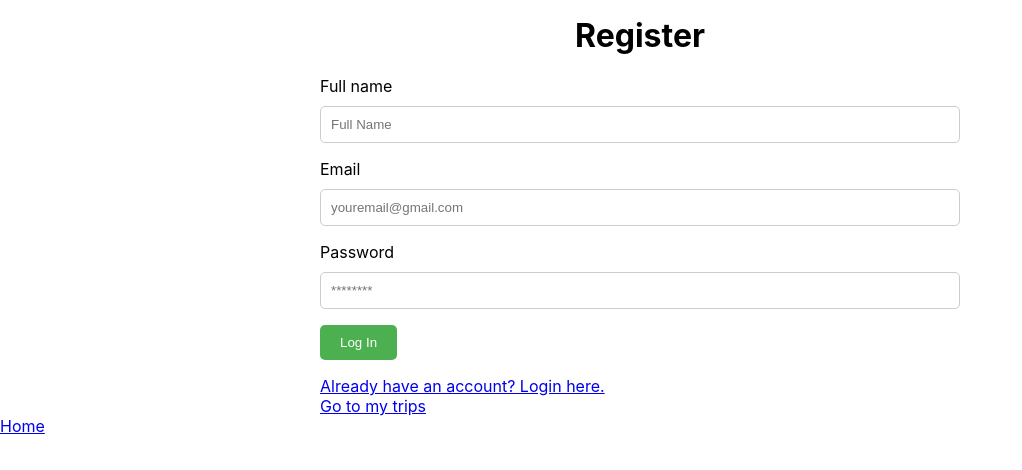
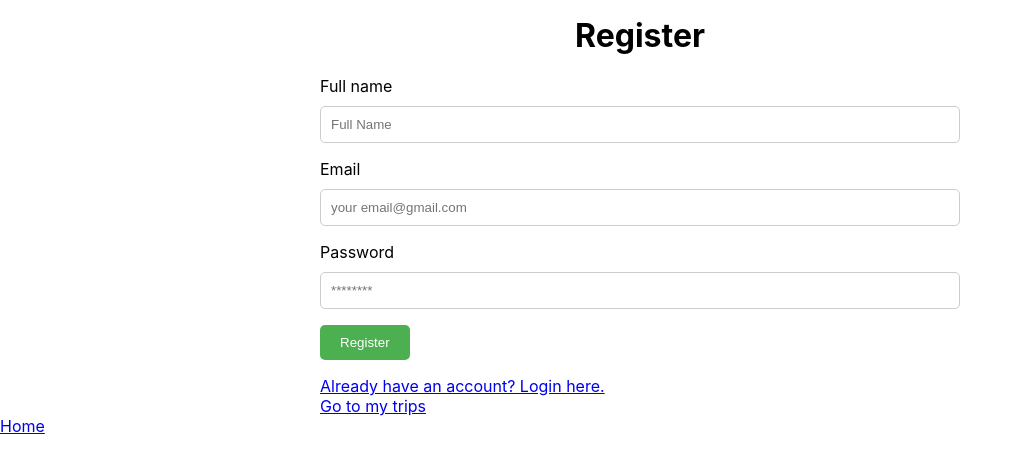
Before and after one commit to SidP18/Travel-Itinerary-App, a React (Create React App) app in the folder frontend/: page /register in a window 1280 px wide. Shown: the top 470 px of the page, without its empty margins (0-1022 px from the left). Built offline with nearby package versions, Linux system fonts and the light colour scheme.

Commit message:
Small naming changes

```diff
--- a/frontend/src/components/Login.js
+++ b/frontend/src/components/Login.js
@@ -16,7 +16,7 @@ export const Login = (props) => {
             <h1 className="login-form-title">Login</h1>
             <form className="login-form" onSubmit={handleSubmit}>
                 <label htmlFor="email" className="form-labels">Email</label>
-                <input className="form-inputs" value={email} onChange={(e) => setEmail(e.target.value)}type="email" placeholder="youremail@gmail.com" id="email" name="email" />
+                <input className="form-inputs" value={email} onChange={(e) => setEmail(e.target.value)}type="email" placeholder="your email@gmail.com" id="email" name="email" />
 
                 <label htmlFor="password" className="form-labels">Password</label>
                 <input className="form-inputs" value={pass} onChange={(e) => setPass(e.target.value)} type="password" placeholder="********" id="password" name="password" />
--- a/frontend/src/components/Register.js
+++ b/frontend/src/components/Register.js
@@ -20,12 +20,12 @@ export const Register = (props) => {
                 <input className="form-inputs" value={name} name="name" onChange={(e) => setName(e.target.value)} id="name" placeholder="Full Name" />
 
                 <label htmlFor="email" className="form-labels">Email</label>
-                <input className="form-inputs" value={email} onChange={(e) => setEmail(e.target.value)}type="email" placeholder="youremail@gmail.com" id="email" name="email" />
+                <input className="form-inputs" value={email} onChange={(e) => setEmail(e.target.value)}type="email" placeholder="your email@gmail.com" id="email" name="email" />
 
                 <label htmlFor="password" className="form-labels">Password</label>
                 <input className="form-inputs" value={pass} onChange={(e) => setPass(e.target.value)} type="password" placeholder="********" id="password" name="password" />
 
-                <button type="submit" className="form-buttons">Log In</button>
+                <button type="submit" className="form-buttons">Register</button>
 
                 <Link className="route-links" to="/login"> Already have an account? Login here.</Link>
                 <Link className="route-links" to="/list"> Go to my trips </Link>
```
